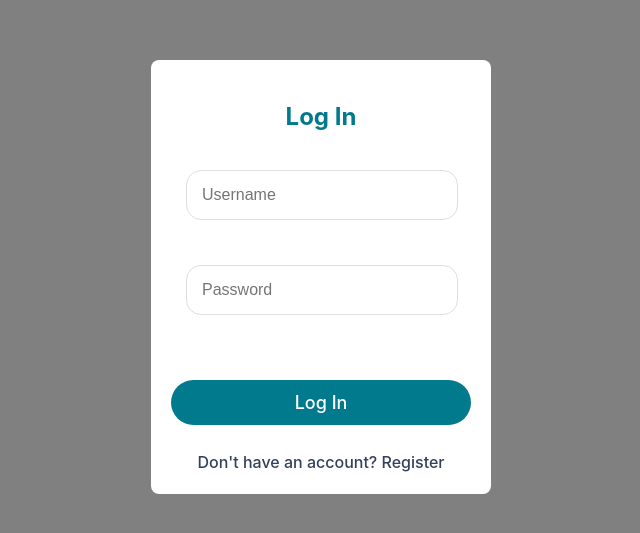
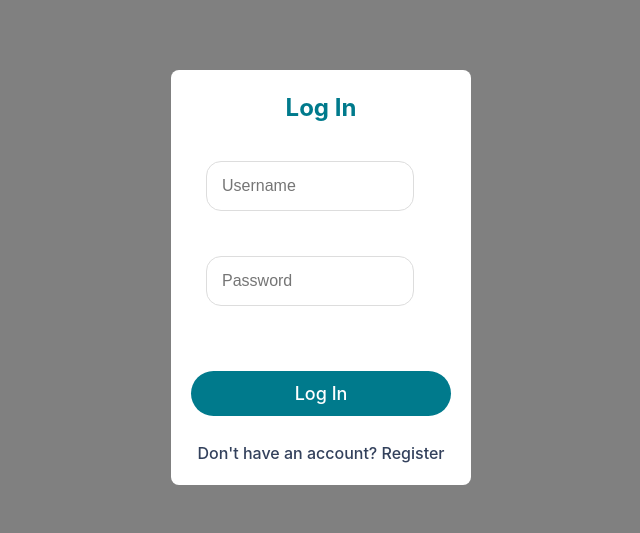
Before and after one commit to Fire-Fairy84/book_swipe_front, a React (Vite) app: page /login in a window 1280 px wide. Shown: the part 123-656 px from the top of the page, without its empty margins (319-959 px from the left). Built offline with nearby package versions, Linux system fonts and the light colour scheme.

Commit message:
global styles and login and register authentication ok

```diff
--- a/src/components/login/styled.js
+++ b/src/components/login/styled.js
@@ -10,9 +10,6 @@
   background-size: cover;
   width: 100vw; /* Asegura que el contenedor ocupe todo el ancho */
   height: 100vh; /* Asegura que el contenedor ocupe toda la altura */
-  margin: 0;
-  padding: 0;
-  box-sizing: border-box;
 `;
 
 export const FormWrapper = styled.form`
--- /dev/null
+++ b/src/globalStyle.js
@@ -0,0 +1,17 @@
+import { createGlobalStyle } from "styled-components";
+
+const GlobalStyle = createGlobalStyle`
+* {
+    margin: 0;
+    padding: 0;
+    box-sizing: border-box;
+}
+
+
+html, body {
+    height: 100%;
+    font-family: 'Inter', sans-serif;
+}
+`;
+
+export default GlobalStyle;
--- a/src/main.jsx
+++ b/src/main.jsx
@@ -1,12 +1,13 @@
 import React from "react";
 import ReactDOM from "react-dom/client";
-
+import GlobalStyle from "./globalStyle";
 import { RouterProvider } from "react-router-dom";
 import { router } from "./router";
 import "./index.css";
 
 ReactDOM.createRoot(document.getElementById("root")).render(
   <React.StrictMode>
+    <GlobalStyle />
     <RouterProvider router={router} />
   </React.StrictMode>
 );
```
